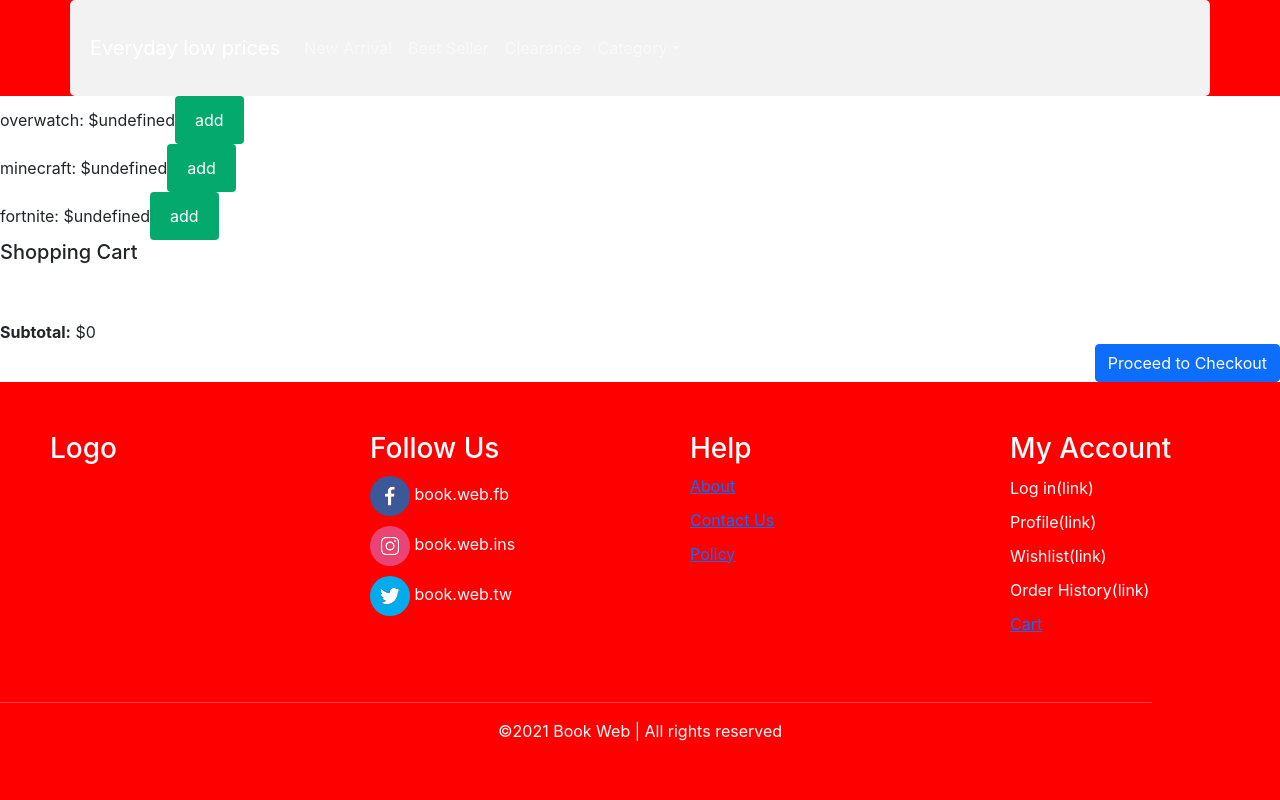
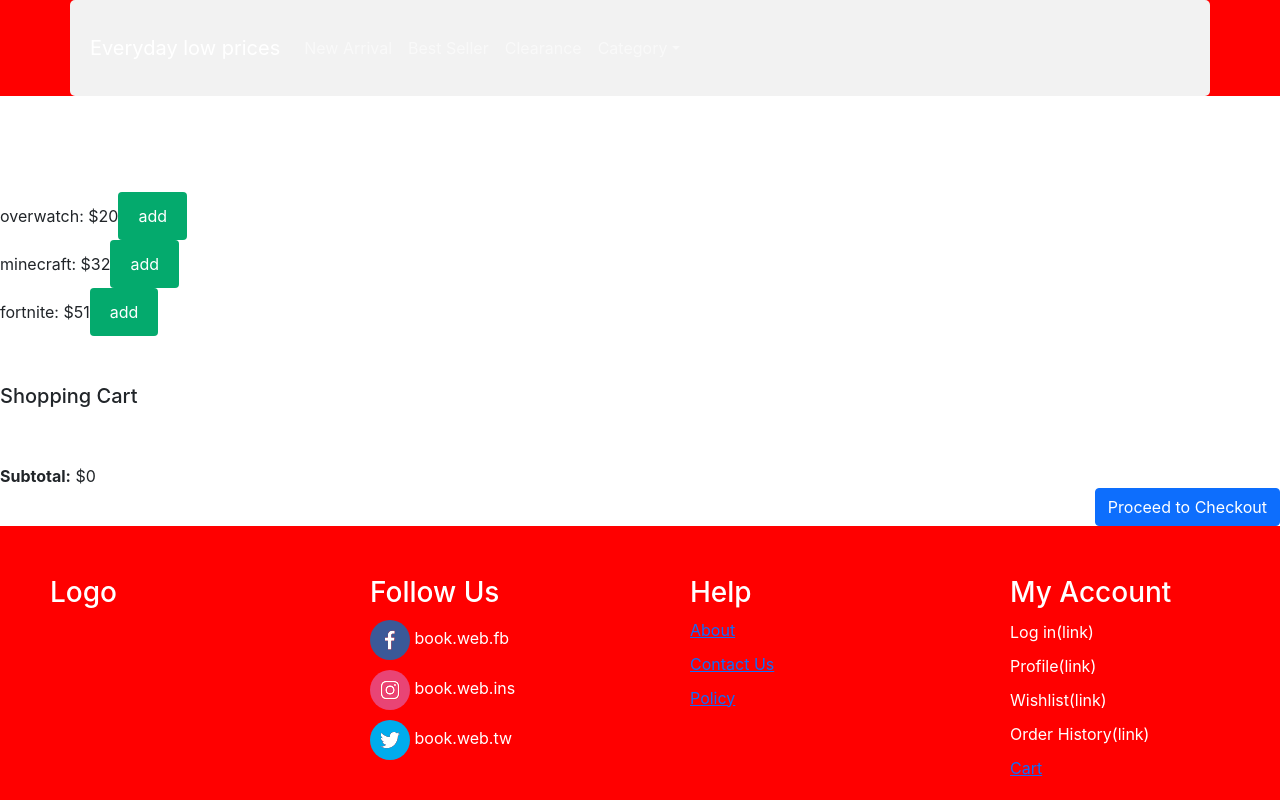
Before and after one commit to boris1228/ecommerce-bookstore, a React (Create React App) app: page /shoppingCart in a window 1280 px wide. Shown: the top 800 px of the page. Built offline with nearby package versions, Linux system fonts and the light colour scheme.

Commit message:
update 2

```diff
--- a/src/components/App.js
+++ b/src/components/App.js
@@ -15,6 +15,7 @@
 import About from "../pages/about";
 import ContactUs from "../pages/contactUs";
 import Policy from "../pages/policy";
+import Checkout from "../pages/checkout";
 
 
 function App() {
@@ -69,6 +70,9 @@
                 <Route exact path="/policy">
                     <Policy/>
                 </Route>
+                <Route exact path="/checkout">
+                    <Checkout/>
+                </Route>
             </Switch>
             <Footer/>
         </BrowserRouter>
--- a/src/pages/ShoppingCart.jsx
+++ b/src/pages/ShoppingCart.jsx
@@ -49,7 +49,7 @@
     const listItems = items.map((el) => (
 
         <div key={el.id}>
-            {`${el.name}: $${el.pageCount}`}
+            {`${el.name}: $${el.price}`}
             <input type="submit" value="add" onClick={() => addToCart(el)}/>
         </div>
     ));
@@ -76,6 +76,7 @@
 // test
     return (
         <div>
+            <br/><br/><br/><br/>
             <Header/>
 
             <br/><br/><br/><br/>
@@ -87,6 +88,7 @@
             {/*        </li>*/}
             {/*    ))}*/}
             {/*</ul>*/}
+            <br/><br/>
             <h5>Shopping Cart</h5>
             <div>
                 {cartItems}
@@ -101,7 +103,6 @@
 
                         </Link>
                     </div>
-                    <Footer/>
                 </div>
             </div>
 
--- a/src/pages/checkout.jsx
+++ b/src/pages/checkout.jsx
@@ -8,9 +8,8 @@
 
     return (
         <div>
-            <br/><br/><br/>
+            <br/><br/><br/> <br/><br/>   <br/>
 
-            <Header/>
 
 
             <h1>test</h1>
```
